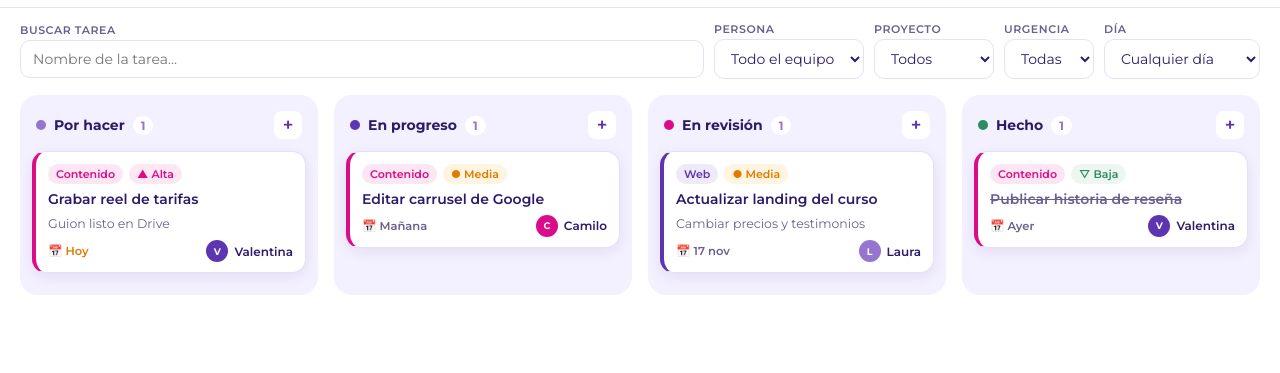
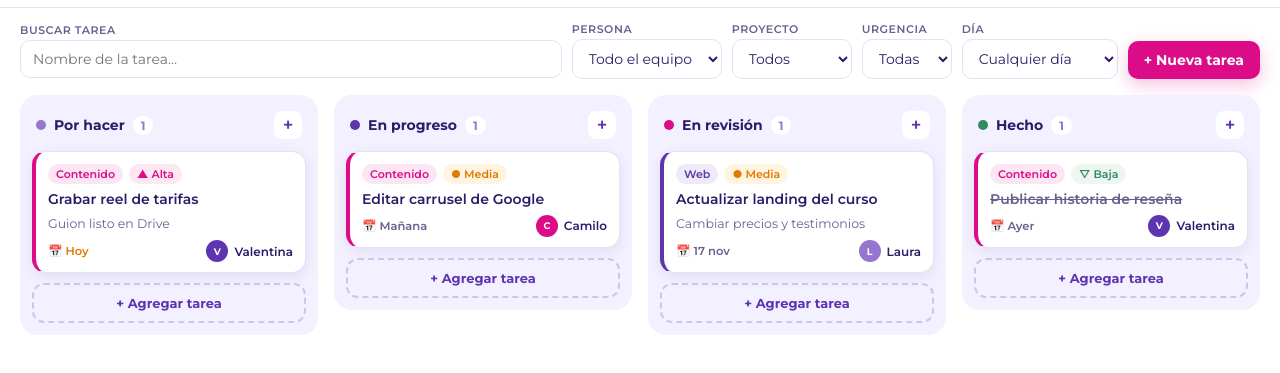
Before and after one commit to valclabs-sketch/tablero-valclabs, a plain HTML site: page index.html in a window 1280 px wide. Both pictures are taken after typing "Sample" into the empty fields and a click on the button "Unirme". Shown: the part 53-426 px from the top of the page. Drawn offline with nearby package versions, Linux system fonts and the light colour scheme.

Commit message:
Botones visibles para crear tareas: «+ Nueva tarea» y «+ Agregar tarea» por columna
Co-Authored-By: Claude Opus 5.5 <noreply@anthropic.com>

```diff
--- a/app.js
+++ b/app.js
@@ -247,6 +247,7 @@
         </select></div>
       ${F.day === "fecha" ? `<div class="f"><label>Fecha</label><input class="input" type="date" data-filter="date" value="${esc(F.date)}" /></div>` : ""}
       ${activeCount || F.q ? '<button class="link-btn" data-act="clear-filters">Limpiar filtros</button>' : ""}
+      ${isNotes ? "" : '<button class="btn btn-accent new-task-btn" data-act="new-task">+ Nueva tarea</button>'}
       ${chips.length && !S.filtersOpen ? `<div class="chips-active">${chips.map(c => `<span class="chip">${esc(c)}</span>`).join("")}</div>` : ""}
     </div>`;
   }
@@ -280,6 +281,7 @@
         <div class="col-head"><span class="col-dot" style="background:${s.color}"></span><span class="col-title">${s.label}</span><span class="col-count">${list.length}</span>
           <button class="col-add" data-act="new-task" data-status="${s.id}" title="Agregar tarea">+</button></div>
         <div class="col-list" data-status="${s.id}">${list.map(cardHTML).join("") || ""}</div>
+        <button class="col-add-bottom" data-act="new-task" data-status="${s.id}">+ Agregar tarea</button>
       </section>`;
     }).join("")}</div>`;
 
--- a/styles.css
+++ b/styles.css
@@ -80,6 +80,10 @@ button { cursor: pointer; }
 .col-add { margin-left: auto; border: 0; background: #fff; color: var(--violet); width: 28px; height: 28px; border-radius: 8px; font-size: 18px; font-weight: 600; line-height: 1; }
 .col-add:hover { background: var(--violet); color: #fff; }
 .col-list { display: flex; flex-direction: column; gap: 10px; min-height: 60px; flex: 1; }
+.col-add-bottom { margin-top: 10px; border: 2px dashed var(--lav); background: transparent; color: var(--violet); border-radius: 12px; padding: 10px; font-weight: 700; font-size: 13px; }
+.col-add-bottom:hover { background: #fff; border-color: var(--mid); }
+.new-task-btn { margin-left: auto; align-self: flex-end; box-shadow: 0 6px 18px rgba(220,12,137,.25); }
+.new-task-btn:hover { background: #b80a72; }
 .col-empty { text-align: center; color: var(--mid); font-size: 13px; padding: 18px 8px; border: 2px dashed var(--lav); border-radius: 12px; }
 
 .card { background: #fff; border-radius: var(--radius); padding: 12px 12px 10px; box-shadow: var(--shadow); border: 1px solid var(--border); border-left: 4px solid var(--mid); cursor: grab; user-select: none; -webkit-user-select: none; touch-action: manipulation; }
@@ -219,6 +223,7 @@ textarea.input { resize: vertical; min-height: 90px; line-height: 1.5; }
 
   .filters { padding: 10px 16px 0; }
   .btn.filter-toggle { display: inline-flex; }
+  .new-task-btn { display: none; }
   .filters .f:not(.search), .filters .link-btn { display: none; }
   .filters.open .f, .filters.open .link-btn { display: flex; }
   .filters .f { flex: 1 1 45%; }
```
